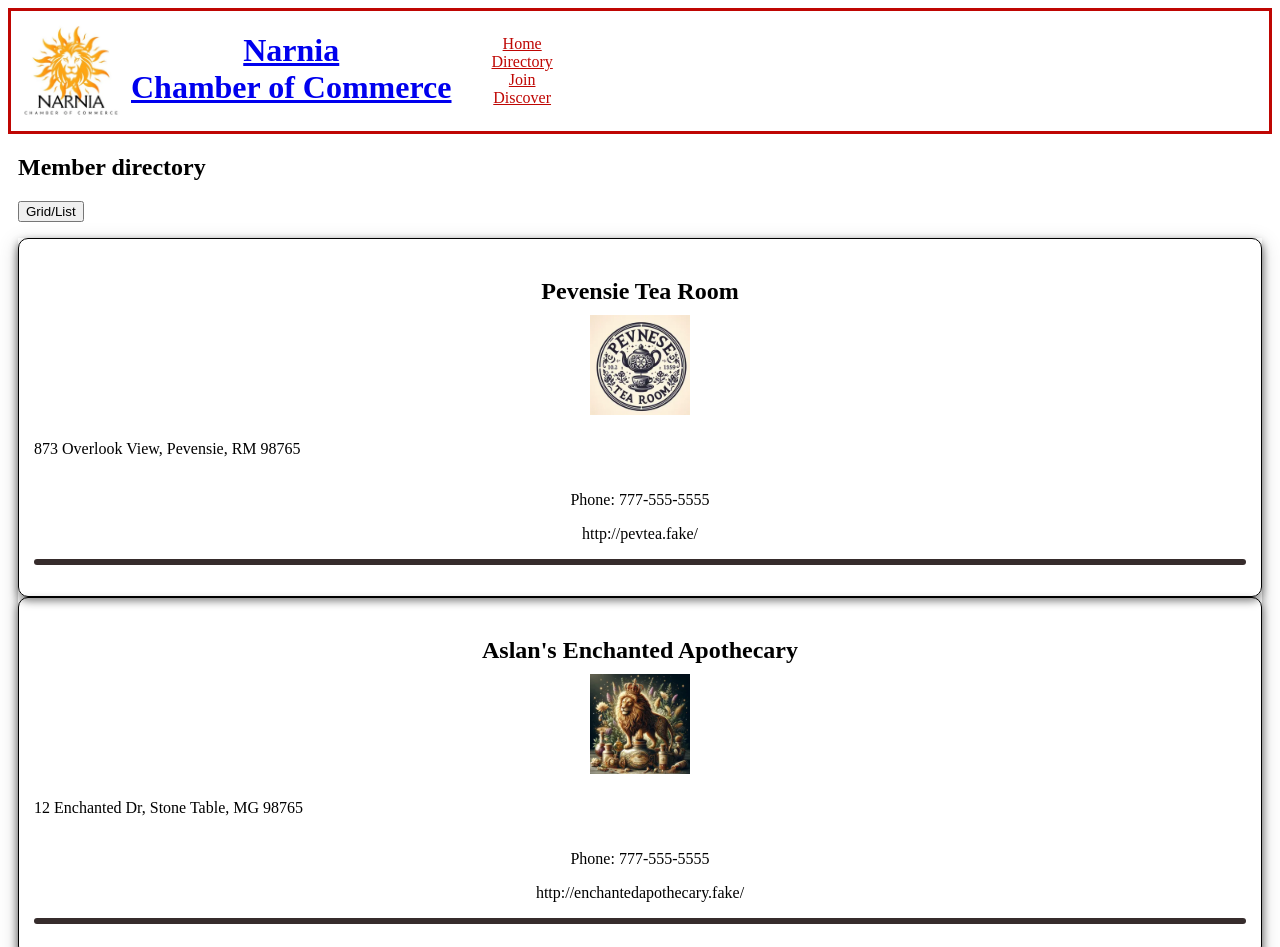
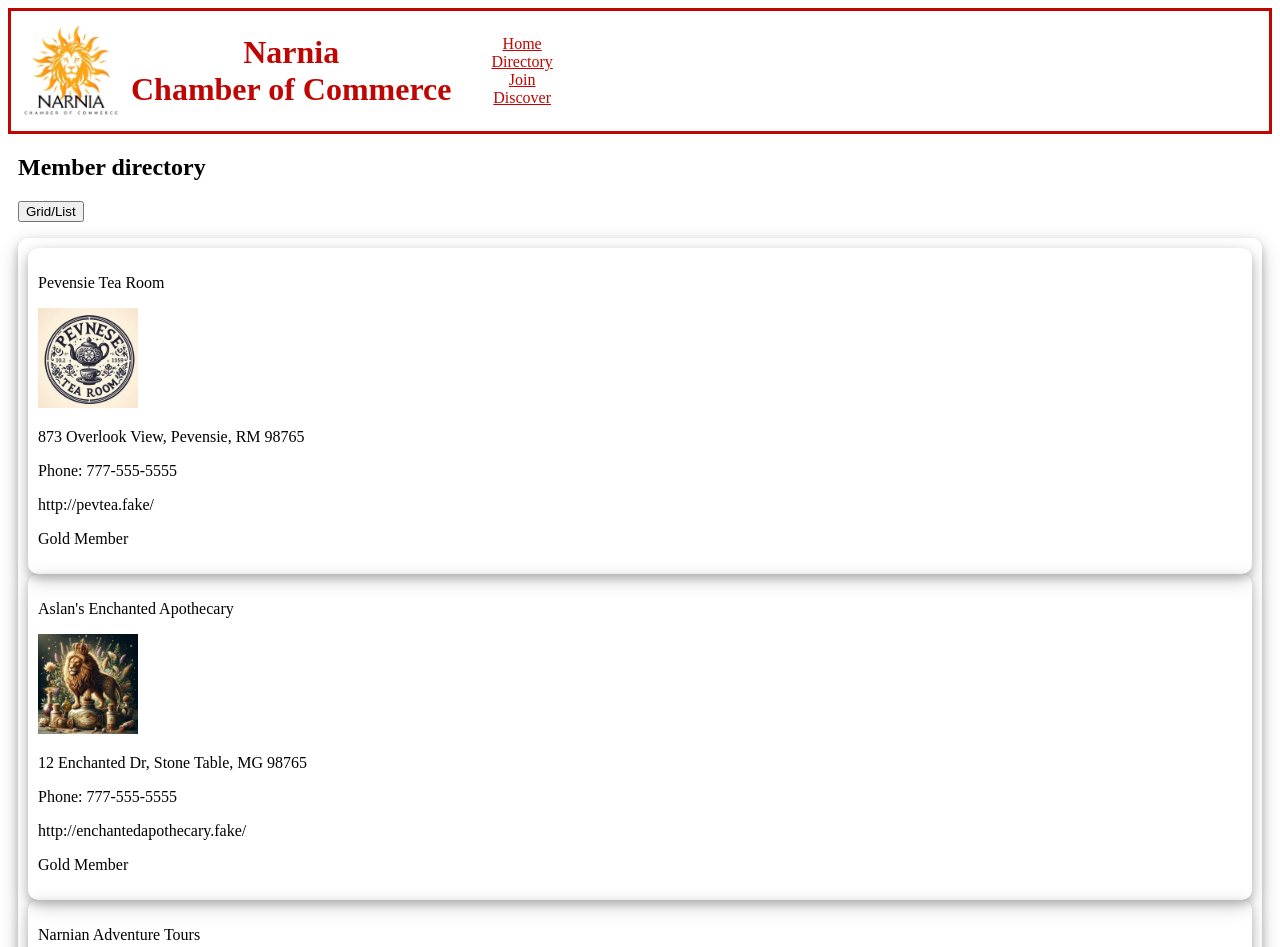
Before and after one commit to kandl25/wdd231, a plain HTML site: page chamber/directory.html in a window 1280 px wide. Shown: the top 947 px of the page. Drawn offline with Linux system fonts and the light colour scheme.

Commit message:
getting somewhere

```diff
--- a/chamber/directory.html
+++ b/chamber/directory.html
@@ -20,10 +20,10 @@
     </head>
     <body>
         <header>
-            <a class="head" href="https://kandl25.github.io/wdd231/chamber/directory.html">
+            <a class="head" href="index.html">
                 <img class="logo" src="images/commercelogo.webp" alt="Narnia Commerce" width="120" height="120">
-                <h1>Narnia<br>Chamber of Commerce</h1>
-            </a>
+                </a>
+            <h1>Narnia<br>Chamber of Commerce</h1>
             <a href="#" id="themetoggle-mobile" aria-label="Dark theme toggle"><i class="demo-icon icon-adjust-1"></i> </a>
                 <a href="#" id="theme" aria-label="Color Theme Icon">
                 <span class="demo-icon icon-menu" id="openmenuicon"></span>
@@ -43,9 +43,7 @@
         <main>
             <h2>Member directory</h2>
             <button id="view">Grid/List</button></p>
-            <div class="directory" id="cards">
-
-            </div>
+            <div class="directory" id="cards"></div>
         </main>
        <script src="scripts/data.js"></script>
         <footer>
--- a/chamber/scripts/data.js
+++ b/chamber/scripts/data.js
@@ -1,4 +1,3 @@
-// DOM objects to use
 const listToggle = document.querySelector("#view");
 
 listToggle.addEventListener('click', () => {
@@ -20,7 +19,7 @@ const displayMembers = (members) => {
 
   members.forEach(member => {
     const card = document.createElement("div");
-    card.classList.add("company-card");
+    card.classList.add("directory");
 
     const name = document.createElement("p");
     name.classList.add("name");
@@ -54,15 +53,15 @@ const displayMembers = (members) => {
 
     const membership = document.createElement("p")
     membership.classList.add("membership");
-    if(member.membership == "platinum") {
+    if(member.membership === "Platinum") {
         membership.classList.add("platinum");
         membership.textContent = "Platinum Member";
     }
-    if(member.membership == "silver") {
+    if(member.membership === "Silver") {
         membership.classList.add("silver");
         membership.textContent = "Silver Member";
     }
-    if(member.membership == "gold") {
+    if(member.membership === "Gold") {
         membership.classList.add("gold");
         membership.textContent = "Gold Member";
     }
--- a/chamber/styles/large.css
+++ b/chamber/styles/large.css
@@ -16,13 +16,13 @@
     }
     main {
         margin: 10px;
-    }
-    .directory-controls {
         grid-template-columns: repeat (auto-fit, minmax(250px, 350fr));
     }
+
     .directory {
         box-shadow: 0 4px 8px 0 rgba(0, 0, 0, 0.2), 0 6px 20px 0 rgba(0, 0, 0, 0.19);
-      }
+
+    }
     footer {
         display: grid;
         grid-template-columns: 1fr 1fr 1fr;
--- a/chamber/styles/stylesheet.css
+++ b/chamber/styles/stylesheet.css
@@ -19,6 +19,10 @@ header {
 .head {
   display: flex;
   align-items: flex-start;
+  cursor: pointer;
+}
+h1 {
+  color: #bf0603;
   text-align: center;
 }
 /******* Hamburger Nav *******/
@@ -62,9 +66,8 @@ header {
 /******* Mid Page *******/
 
 
-/*******directory ********/
-.directory-controls {
-  background-color: var(--primary-color);
+/*******directory *********/
+.directory {
   color: var(--primary-color-text);
   padding: 10px;
   border-radius: 10px;
@@ -139,10 +142,6 @@ header {
   background-color: #e4cf7c;
   color: black;
 }
-body.dark-mode .company-card {
-  background-color: var(--dark-card-color);
-  box-shadow: none;
-}
 
 /******* Bottom Page *******/
 footer {
```
